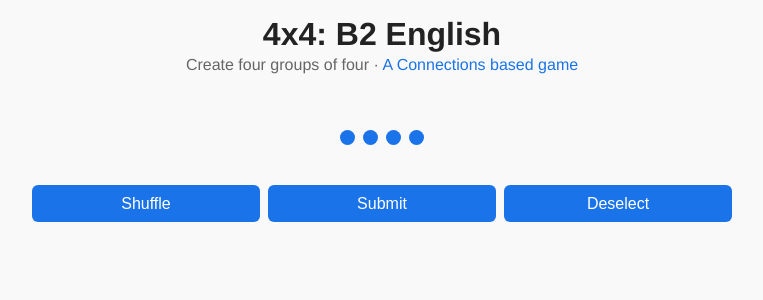
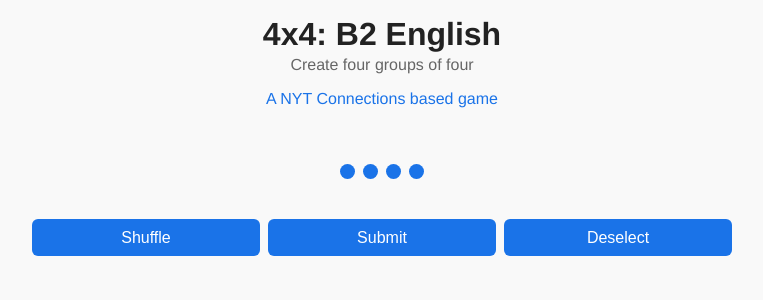
Before and after one commit to Nerea-fernandezM/4x4, a Flask app: page / in a window 1280 px wide. Shown: the top 300 px of the page, without its empty margins (258-1021 px from the left). Run offline with Flask 3, Linux system fonts and the light colour scheme; data that the repository does not hold is empty; some libraries are stand-ins or nearby versions.

Commit message:
Update index.html
Cambiar html

```diff
--- a/templates/index.html
+++ b/templates/index.html
@@ -108,9 +108,9 @@
 
   <div class="container">
     <h1>4x4: B2 English</h1>
+    <p class="subtitle">Create four groups of four</p>
     <p class="subtitle">
-      Create four groups of four ·
-      <a href="https://www.nytimes.com/games/connections" target="_blank">A Connections based game</a>
+      <a href="https://www.nytimes.com/games/connections" target="_blank">A NYT Connections based game</a>
     </p>
 
     <div id="message" class="message"></div>
```
